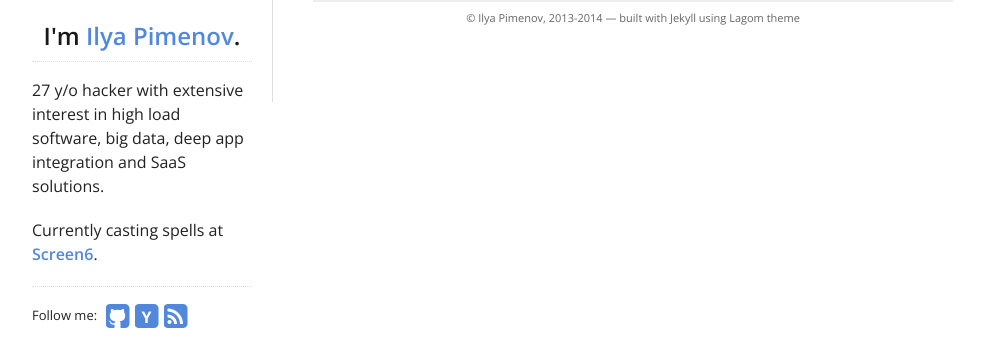
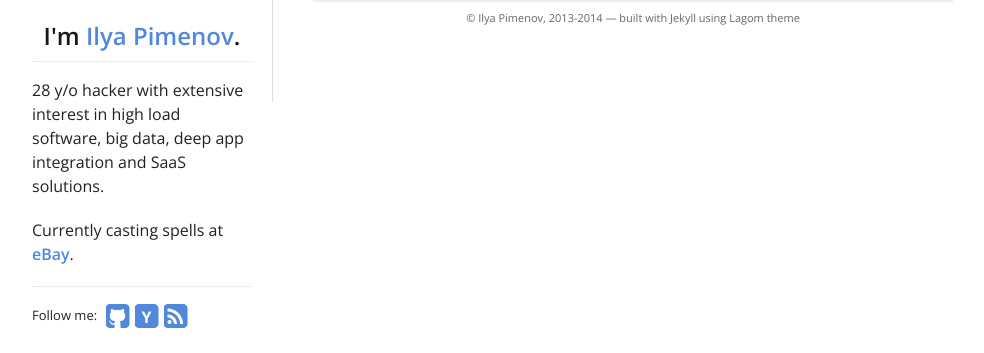
Before and after one commit to ilya-pi/ilyapimenov.com, a Jekyll site: the page built from index.html, in a window 1280 px wide, cut to the strip 330-683 px from the top of the page. Shown: the whole strip, without its empty margins (138-1122 px from the left). Built offline with Jekyll 4.4.1, drawn with Linux system fonts in a browser that asks for light colours.

Commit message:
Sidebar update.

```diff
--- a/_includes/sidebar.html
+++ b/_includes/sidebar.html
@@ -7,8 +7,8 @@
   <h2>I'm <a href="/">{{ site.theme.name }}</a>.</h2>
   <hr/>
   <ul>
-  <p>27 y/o hacker with extensive interest in high load software, big data, deep app integration and SaaS solutions.</p>
-  <p>Currently casting spells at <a href="http://screen6.io/">Screen6</a>.</p>
+  <p>28 y/o hacker with extensive interest in high load software, big data, deep app integration and SaaS solutions.</p>
+  <p>Currently casting spells at <a href="http://ebay.nl/">eBay</a>.</p>
   <hr/>
   <div>
     <div id="social">
```
